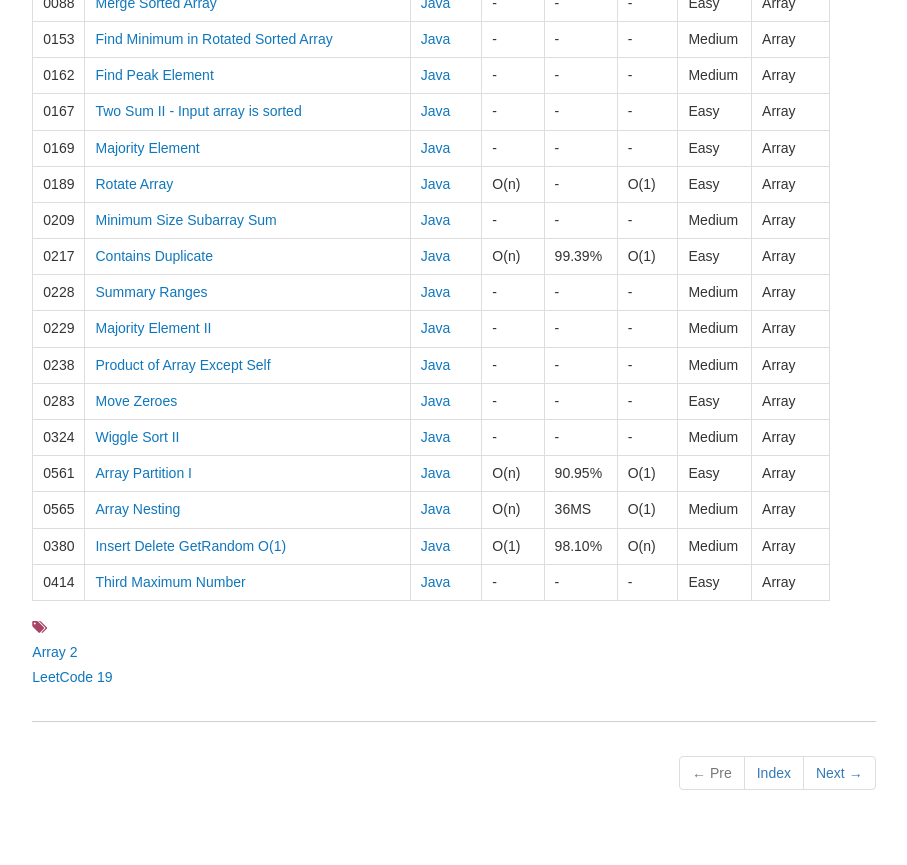
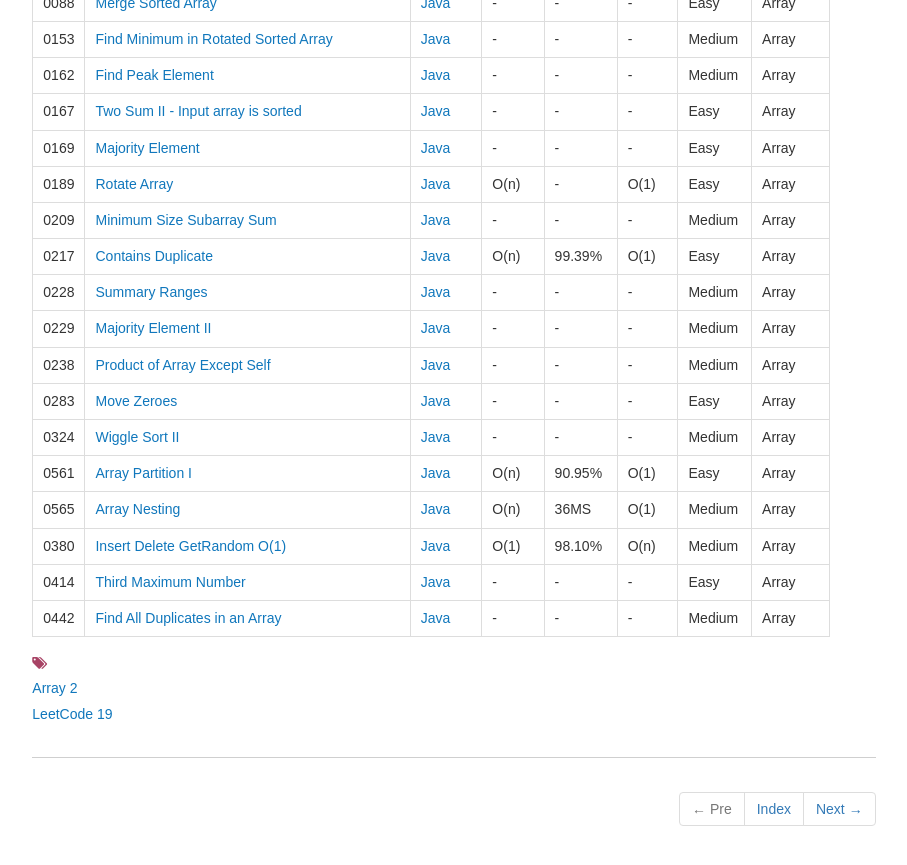
Before and after one commit to dunso/algorithm, a Jekyll site: the page built from docs/_posts/2017-11-29-Array.md, in a window 1280 px wide and 900 px high, scrolled down 784 px. Shown: the top 865 px of the window, without its empty margins (186-1093 px from the left). Built offline with Jekyll 4.4.1, drawn with Linux system fonts in a browser that asks for light colours; nearby versions of some CDN libraries.

Commit message:
Add index of LeetCode0442.java to docs

```diff
--- a/docs/_posts/2017-11-29-Array.md
+++ b/docs/_posts/2017-11-29-Array.md
@@ -45,3 +45,4 @@ icon: file-alt
 |0565|[Array Nesting](https://leetcode.com/problems/array-nesting)| [Java](https://e.srl/leetcode-565/)  | O(n) |36MS| O(1)  |  Medium |Array|
 |0380|[Insert Delete GetRandom O(1)](https://leetcode.com/problems/insert-delete-getrandom-o1/) | [Java](https://e.srl/leetcode-380/)  | O(1) |98.10%| O(n)  |  Medium |Array|
 |0414|[Third Maximum Number](https://leetcode.com/problems/third-maximum-number/description/) | [Java](https://e.srl/leetcode-414/)  |-|-|-|Easy |Array|
+|0442|[Find All Duplicates in an Array ](https://leetcode.com/problems/find-all-duplicates-in-an-array/) | [Java](https://e.srl/leetcode-442/)  |-|-|-|Medium |Array|
```
